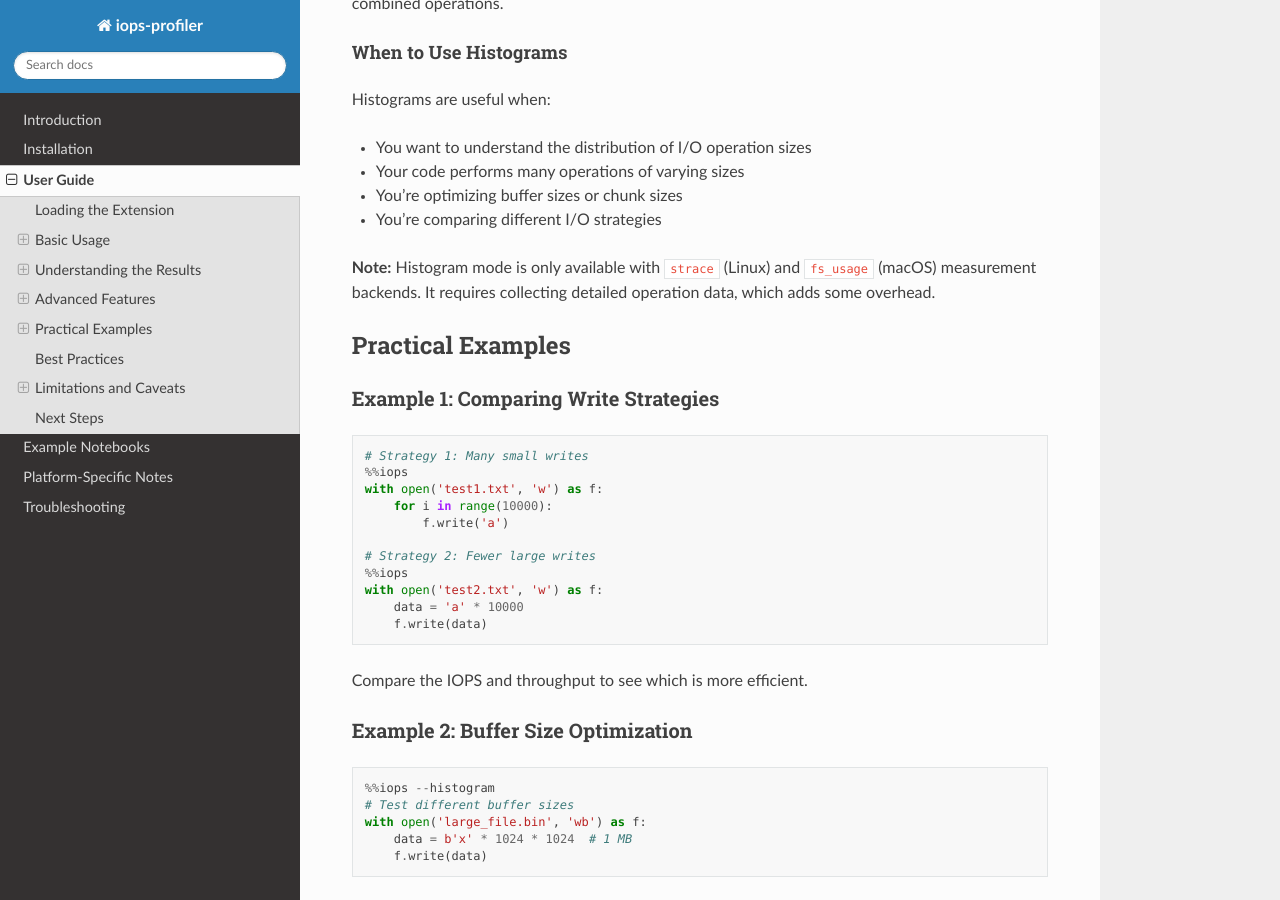
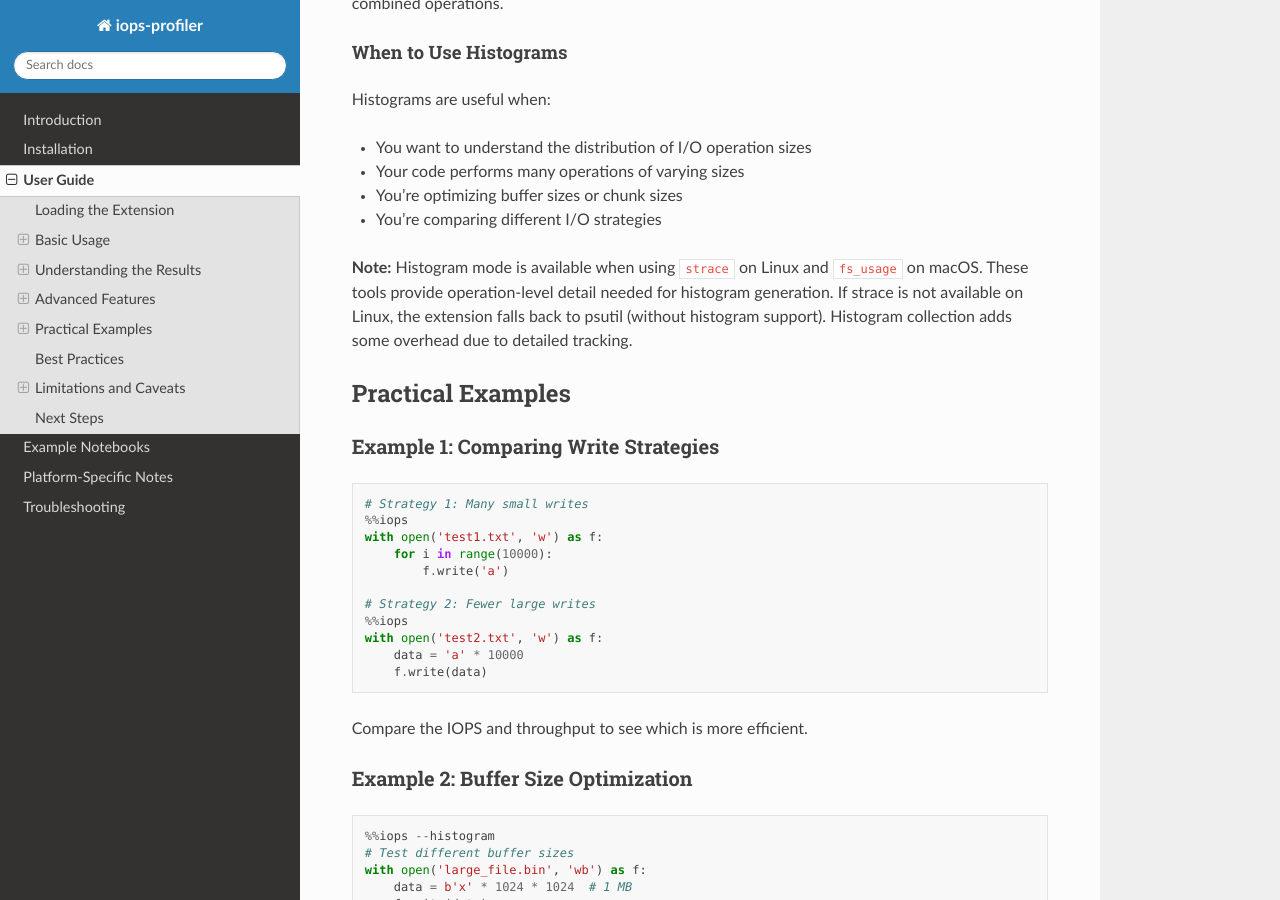
Before and after one commit to lincc-frameworks/iops-profiler, a Sphinx documentation site: the page built from docs/user_guide.rst, in a window 1280 px wide and 900 px high, scrolled down 2341 px. Built offline with Sphinx 7.4.7 and the Read the Docs theme 3.1.0, drawn with Linux system fonts in a browser that asks for light colours; pages that are not in the unit, such as notebooks, are missing from menus.

Commit message:
Address code review feedback - clarify histogram support and fix grep pattern
Co-authored-by: mtauraso <31012+mtauraso@users.noreply.github.com>

```diff
--- a/docs/troubleshooting.rst
+++ b/docs/troubleshooting.rst
@@ -17,7 +17,7 @@ Installation Issues
 
    .. code-block:: console
 
-      >> pip list | grep iops-profiler
+      >> pip list | grep iops
 
 2. Check you're using the correct Python environment:
 
--- a/docs/user_guide.rst
+++ b/docs/user_guide.rst
@@ -118,7 +118,7 @@ Histograms are useful when:
 - You're optimizing buffer sizes or chunk sizes
 - You're comparing different I/O strategies
 
-**Note:** Histogram mode is only available with ``strace`` (Linux) and ``fs_usage`` (macOS) measurement backends. It requires collecting detailed operation data, which adds some overhead.
+**Note:** Histogram mode is available when using ``strace`` on Linux and ``fs_usage`` on macOS. These tools provide operation-level detail needed for histogram generation. If strace is not available on Linux, the extension falls back to psutil (without histogram support). Histogram collection adds some overhead due to detailed tracking.
 
 Practical Examples
 ------------------
```
